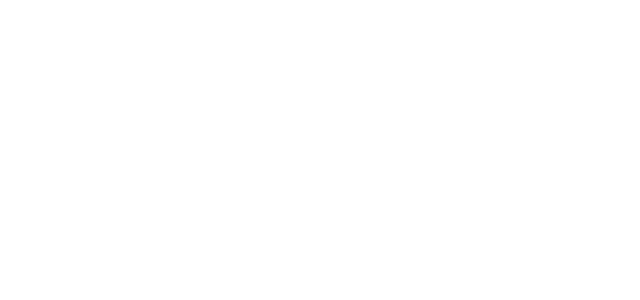
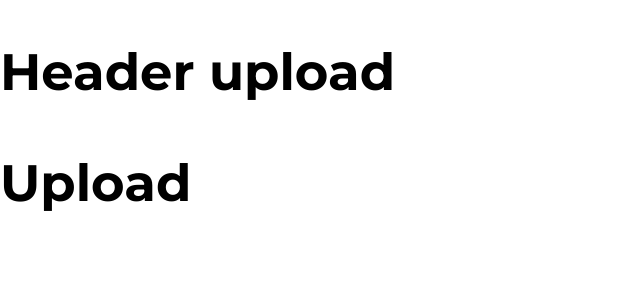
Before and after one commit to thanghaqn2000/learn-react-tiktok-ui, a React (Create React App) app: page /upload in a window 1280 px wide. Before the commit this address had no page. Shown: the top 300 px of the page, without its empty margins (0-640 px from the left). Built offline with nearby package versions, Linux system fonts and the light colour scheme.

Commit message:
Config Default Layout

```diff
--- a/src/App.js
+++ b/src/App.js
@@ -1,5 +1,7 @@
 import { BrowserRouter as Router, Routes, Route } from 'react-router-dom';
+import { Fragment } from 'react';
 import { publicRoutes } from '~/routes';
+import DefaultLayout from './components/Layout/DefaultLayout';
 
 function App() {
   return (
@@ -7,8 +9,24 @@ function App() {
       <div className="App">
         <Routes>
           {publicRoutes.map((route, index) => {
+            let Layout = DefaultLayout;
+            if (route.layout) {
+              Layout = route.layout;
+            } else if (route.layout === null) {
+              Layout = Fragment;
+            }
             const Page = route.component;
-            return <Route key={index} path={route.path} element={<Page />} />;
+            return (
+              <Route
+                key={index}
+                path={route.path}
+                element={
+                  <Layout>
+                    <Page />
+                  </Layout>
+                }
+              />
+            );
           })}
         </Routes>
       </div>
--- /dev/null
+++ b/src/components/Layout/HeaderOnly/Header/index.js
@@ -0,0 +1,5 @@
+function HeaderUpload() {
+  return <h1>Header upload</h1>;
+}
+
+export default HeaderUpload;
--- /dev/null
+++ b/src/components/Layout/HeaderOnly/index.js
@@ -0,0 +1,14 @@
+import HeaderUpload from './Header';
+
+function HeaderOnly({ children }) {
+  return (
+    <div>
+      <HeaderUpload />
+      <div className="container">
+        <div className="content">{children}</div>
+      </div>
+    </div>
+  );
+}
+
+export default HeaderOnly;
--- /dev/null
+++ b/src/pages/Search/index.js
@@ -0,0 +1,9 @@
+function Search() {
+  return (
+    <div>
+      <h1>Search page</h1>
+    </div>
+  );
+}
+
+export default Search;
--- /dev/null
+++ b/src/pages/Upload/upload.js
@@ -0,0 +1,9 @@
+function Upload() {
+  return (
+    <div>
+      <h1>Upload</h1>
+    </div>
+  );
+}
+
+export default Upload;
```
Also changed, not shown: src/routes/index.js (+7 -2 lines), src/components/Layout/DefaultLayout/Header/index.js (renamed from src/Layout/DefaultLayout/Header/index.js), src/components/Layout/DefaultLayout/Sidebar/index.js (renamed from src/Layout/DefaultLayout/Sidebar/index.js), src/components/Layout/DefaultLayout/index.js (renamed from src/Layout/DefaultLayout/index.js), src/pages/Following/index.js (renamed from src/components/GlobalStyles/pages/Following/index.js), src/pages/Home/index.js (renamed from src/components/GlobalStyles/pages/Home/index.js), 1 other file (tests, documents, lock files or other folders).
